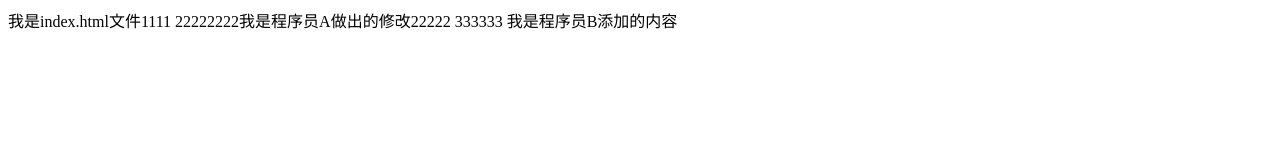
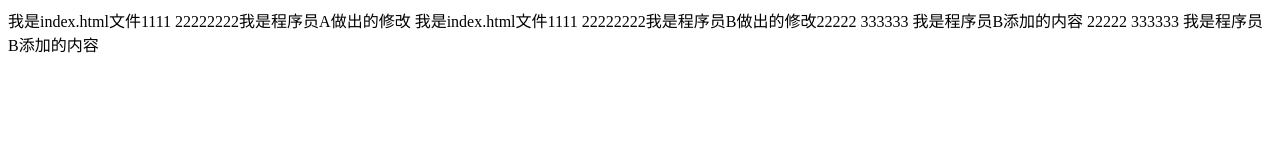
Before and after one commit to xxf1022/git-demo, a plain HTML site: page index.html in a window 1280 px wide. Drawn offline with Linux system fonts and the light colour scheme.

Commit message:
程序员A的提交

```diff
--- a/index.html
+++ b/index.html
@@ -9,7 +9,7 @@
 </head>
 
 <body>
-    我是index.html文件1111 22222222我是程序员A做出的修改22222 333333 我是程序员B添加的内容
+    我是index.html文件1111 22222222我是程序员A做出的修改 我是index.html文件1111 22222222我是程序员B做出的修改22222 333333 我是程序员B添加的内容 22222 333333 我是程序员B添加的内容
 </body>
 
 </html>
```
